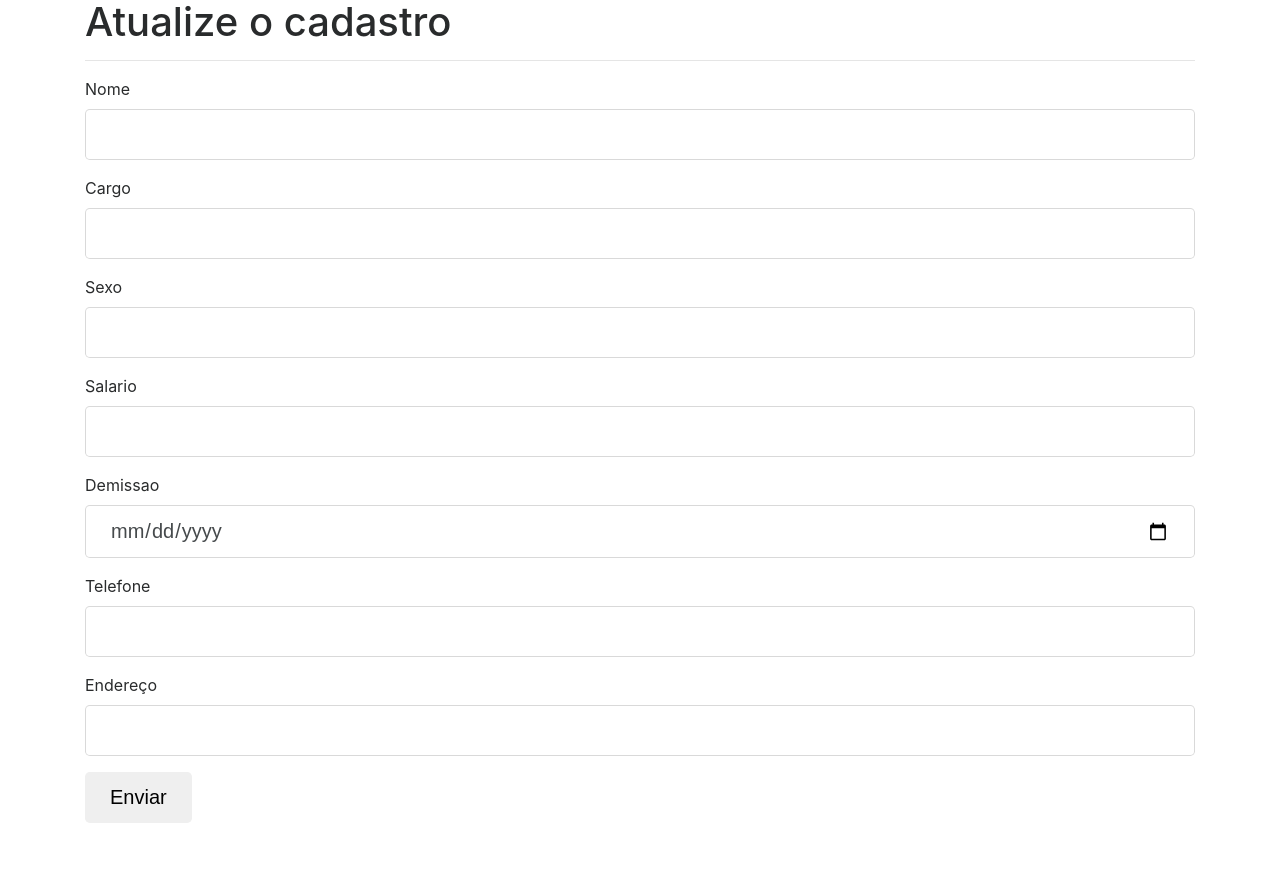
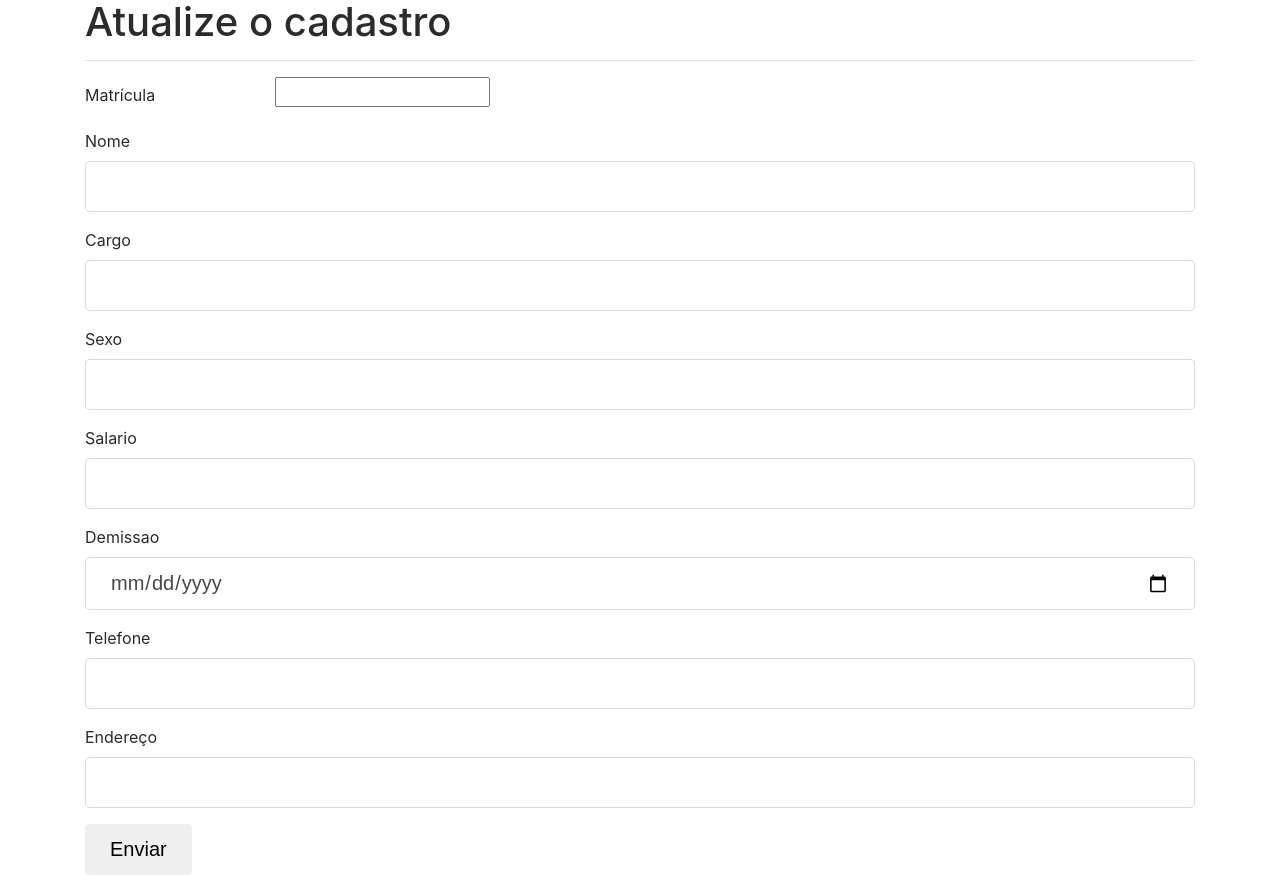
Before and after one commit to seguranca-versionamento/ti20173cg, a PHP site: page /editfnome.php in a window 1280 px wide. Before the commit the page ends 823 px from the top, so only its background shows below. Run offline with PHP 8.4, Linux system fonts and the light colour scheme; data that the repository does not hold is empty; some libraries are stand-ins or nearby versions.

Commit message:
iunserir editor de funcionaŕios

```diff
--- a/editfnome.php
+++ b/editfnome.php
@@ -36,9 +36,17 @@
     <div class="container">
 		<section>
 		<h1>Atualize o cadastro</h1><hr />
+
+
 		<form method="POST" action="updateeditf.php">
 
-		<div class="form-group">
+<div class="form-group row">
+    <label for="staticEmail" class="col-sm-2 col-form-label">Matrícula</label>
+    <div class="col-sm-10">
+      <input type="text" readonly class="form-control-plaintext" id="staticEmail" name="id" value="<?php echo $id; ?>">
+    </div>
+  </div>
+    <div class="form-group">
       <label > Nome</label>
       <input type="text" name="nome" value="<?php echo $nome; ?>"  class="form-control form-control-lg"  />
     </div>
```
Also changed, not shown: editf.php (+8 -6 lines), updateeditf.php (+6 -2 lines).
